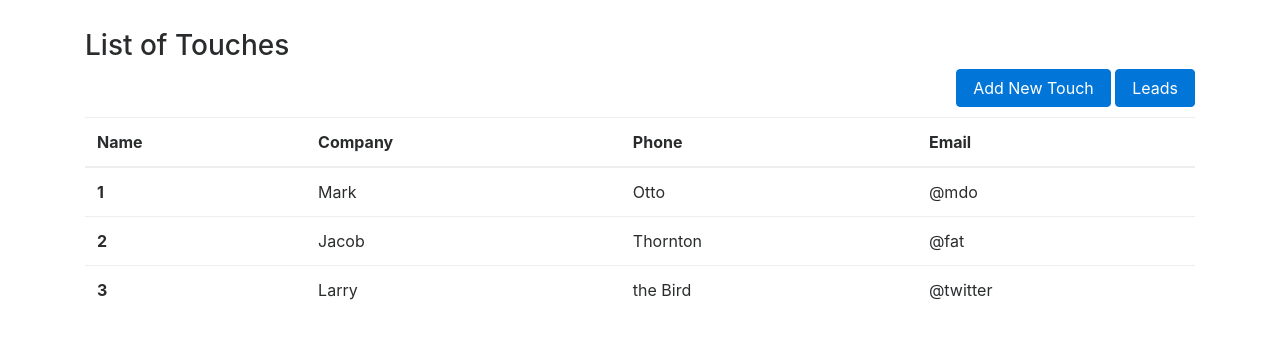
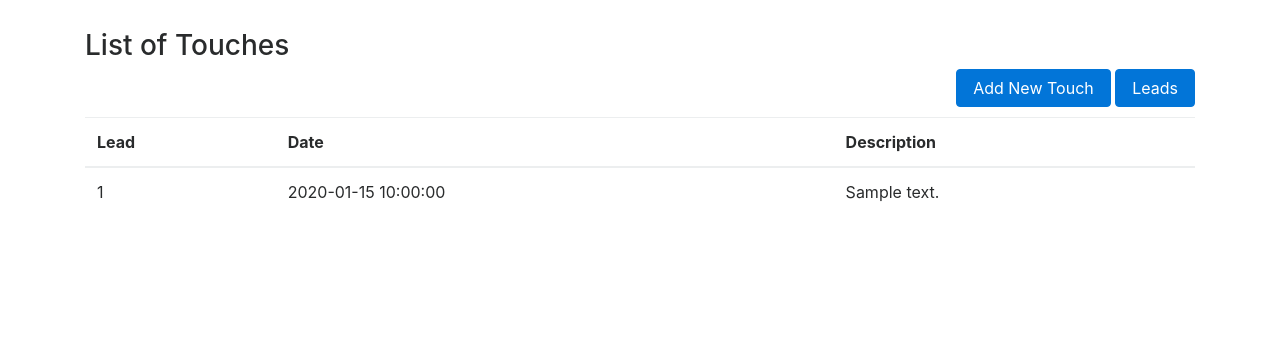
Before and after one commit to isaimadoglu/flask-crm-web-application, a Flask app: template crm/templates/touch-data.html in a window 1280 px wide. Shown: the top 339 px of the page. Run offline with Flask 2, Linux system fonts and the light colour scheme; the template is opened without the code that fills it: values that come from a table or form of the project are taken from there, others are empty; tables that the repository leaves empty hold one stand-in row (values such as "Sample post"); some libraries are stand-ins or nearby versions.

Commit message:
touch_data.html was partially enhanced.

```diff
--- a/crm/application.py
+++ b/crm/application.py
@@ -36,6 +36,7 @@ def touch_data():
 
 @app.route("/touch-add")
 def touch_add_page():
+    touches = Touch.query.all()
     return render_template("touch-add.html")
 @app.route("/touch-add-function", methods = ["POST"])
 def touch_add():
--- a/crm/templates/touch-data.html
+++ b/crm/templates/touch-data.html
@@ -18,31 +18,19 @@
       <table class="table">
         <thead>
           <tr>
-            <th scope="col">Name</th>
-            <th scope="col">Company</th>
-            <th scope="col">Phone</th>
-            <th scope="col">Email</th>
+            <th scope="col">Lead</th>
+            <th scope="col">Date</th>
+            <th scope="col">Description</th>
           </tr>
         </thead>
         <tbody>
-          <tr>
-            <th scope="row">1</th>
-            <td>Mark</td>
-            <td>Otto</td>
-            <td>@mdo</td>
-          </tr>
-          <tr>
-            <th scope="row">2</th>
-            <td>Jacob</td>
-            <td>Thornton</td>
-            <td>@fat</td>
-          </tr>
-          <tr>
-            <th scope="row">3</th>
-            <td>Larry</td>
-            <td>the Bird</td>
-            <td>@twitter</td>
-          </tr>
+          {% for touch in touches %}
+            <tr>
+              <td>{{touch.lead_id}}</td>
+              <td>{{touch.date}}</td>
+              <td>{{touch.description}}</td>
+            </tr>
+          {% endfor %}
         </tbody>
       </table>
 
```
